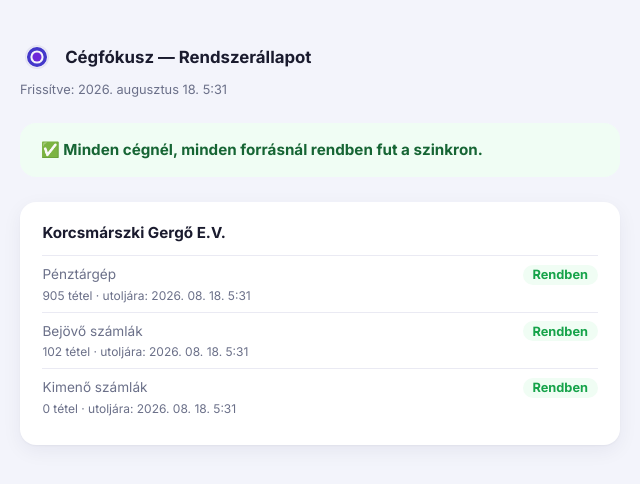
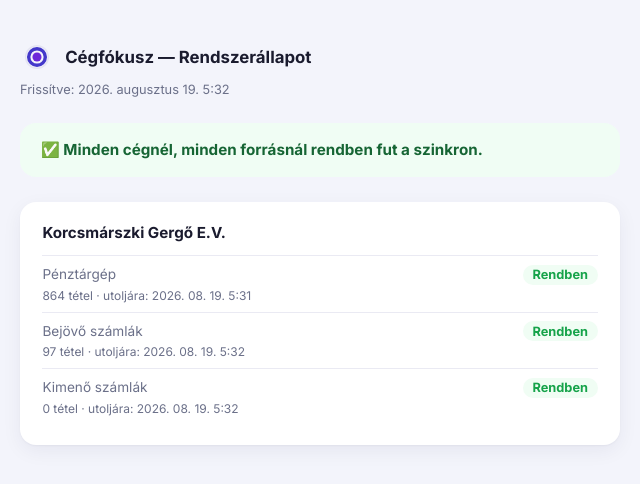
Before and after one commit to Asera0202/nav-afa-monitor, a website: page public/status.html in a window 1280 px wide. Shown: the full height of the page, 320-960 px from the left. Drawn offline with Linux system fonts and the light colour scheme.

Commit message:
Napi NAV-szinkron + állapot-frissítés: 2026-08-19

```diff
--- a/public/status.html
+++ b/public/status.html
@@ -49,7 +49,7 @@
       <img src="favicon.svg" alt="Cégfókusz">
       <div class="title">Cégfókusz — Rendszerállapot</div>
     </div>
-    <div class="updated">Frissítve: 2026. augusztus 18. 5:31</div>
+    <div class="updated">Frissítve: 2026. augusztus 19. 5:32</div>
 
     <div class="overall-banner overall-ok">
       ✅ Minden cégnél, minden forrásnál rendben fut a szinkron.
@@ -62,17 +62,17 @@
           <div class="source-row">
             <div class="source-name">Pénztárgép</div>
             <div class="source-status status-ok">Rendben</div>
-            <div class="source-detail">905 tétel · utoljára: 2026. 08. 18. 5:31</div>
+            <div class="source-detail">864 tétel · utoljára: 2026. 08. 19. 5:31</div>
           </div>
           <div class="source-row">
             <div class="source-name">Bejövő számlák</div>
             <div class="source-status status-ok">Rendben</div>
-            <div class="source-detail">102 tétel · utoljára: 2026. 08. 18. 5:31</div>
+            <div class="source-detail">97 tétel · utoljára: 2026. 08. 19. 5:32</div>
           </div>
           <div class="source-row">
             <div class="source-name">Kimenő számlák</div>
             <div class="source-status status-ok">Rendben</div>
-            <div class="source-detail">0 tétel · utoljára: 2026. 08. 18. 5:31</div>
+            <div class="source-detail">0 tétel · utoljára: 2026. 08. 19. 5:32</div>
           </div>
       </div>
   </div>
```
Also changed, not shown: public/thresholds.html (+1 -1 lines).
